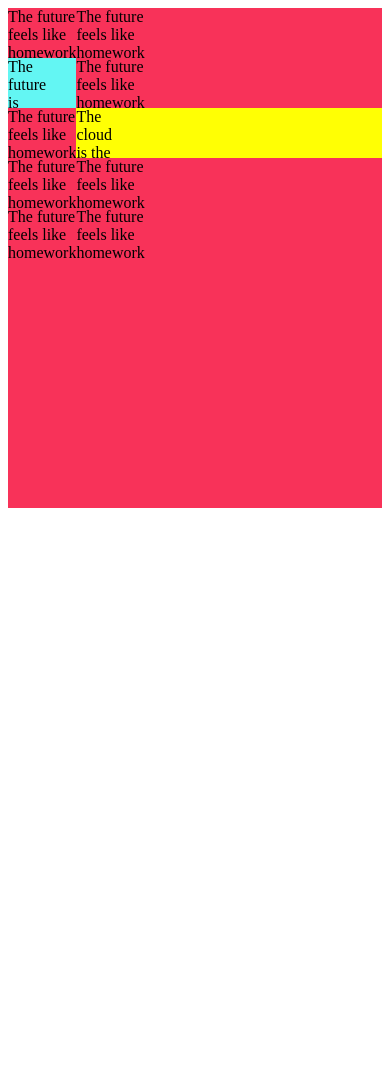
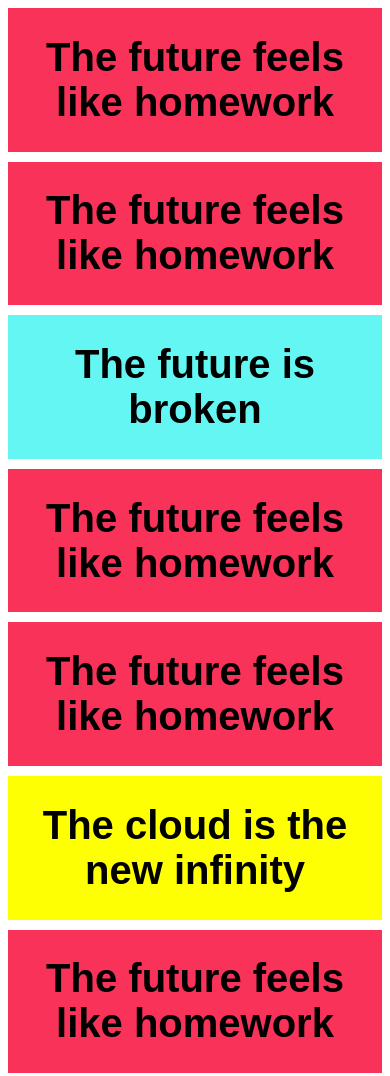
Before and after one commit to Jadabyte/2imd-webtech3-portfolio, a plain HTML site: page lab2 - grid&flexbox/future/future.html in a window 390 px wide. Shown: the top 1076 px of the page. Before the commit the page ends 844 px from the top, so only its background shows below. Drawn offline with Linux system fonts and the light colour scheme.

Commit message:
mobile version of grid finished

```diff
--- a/lab2 - grid&flexbox/future/future.css
+++ b/lab2 - grid&flexbox/future/future.css
@@ -1,12 +1,19 @@
-div {
+body{
+    text-align: center;
+    font-family: sans-serif;
+    font-size: 1.25em;
+}
+#parent{
+    display: grid;
+    grid-template-rows: repeat(auto-fit, 1fr);
+    grid-gap: 10px;
+}
+#parent div{
     background-color: #F83259;
-    display: grid;
-    grid-template-rows: repeat(10, 50px);
-    grid-template-columns: 1fr 10fr;
 }
-#broken{
+#parent #broken{
     background-color: #63F6F3;
 }
-#cloud{
+#parent #cloud{
     background-color: #FFFF04;
 }
--- a/lab2 - grid&flexbox/future/future.html
+++ b/lab2 - grid&flexbox/future/future.html
@@ -7,17 +7,37 @@
     <title>The Future Feels Like Homework</title>
 </head>
 <body>
-    <div>
-        <div>The future feels like homework</div>
-        <div>The future feels like homework</div>
-        <div id="broken">The future is broken</div>
-        <div>The future feels like homework</div>
-        <div>The future feels like homework</div>
-        <div id="cloud">The cloud is the new infinity</div>
-        <div>The future feels like homework</div>
-        <div>The future feels like homework</div>
-        <div>The future feels like homework</div>
-        <div>The future feels like homework</div>
+    <div id="parent">
+        <div>
+            <h1>The future feels like homework</h1>
+        </div>
+        <div>
+            <h1>The future feels like homework</h1>
+        </div>
+        <div id="broken">
+            <h1>The future is broken</h1>
+        </div>
+        <div>
+            <h1>The future feels like homework</h1>
+        </div>
+        <div>
+            <h1>The future feels like homework</h1>
+        </div>
+        <div id="cloud">
+            <h1>The cloud is the new infinity</h1>
+        </div>
+        <div>
+            <h1>The future feels like homework</h1>
+        </div>
+        <div>
+            <h1>The future feels like homework</h1>
+        </div>
+        <div>
+            <h1>The future feels like homework</h1>
+        </div>
+        <div>
+            <h1>The future feels like homework</h1>
+        </div>
     </div>
 </body>
 </html>
```
